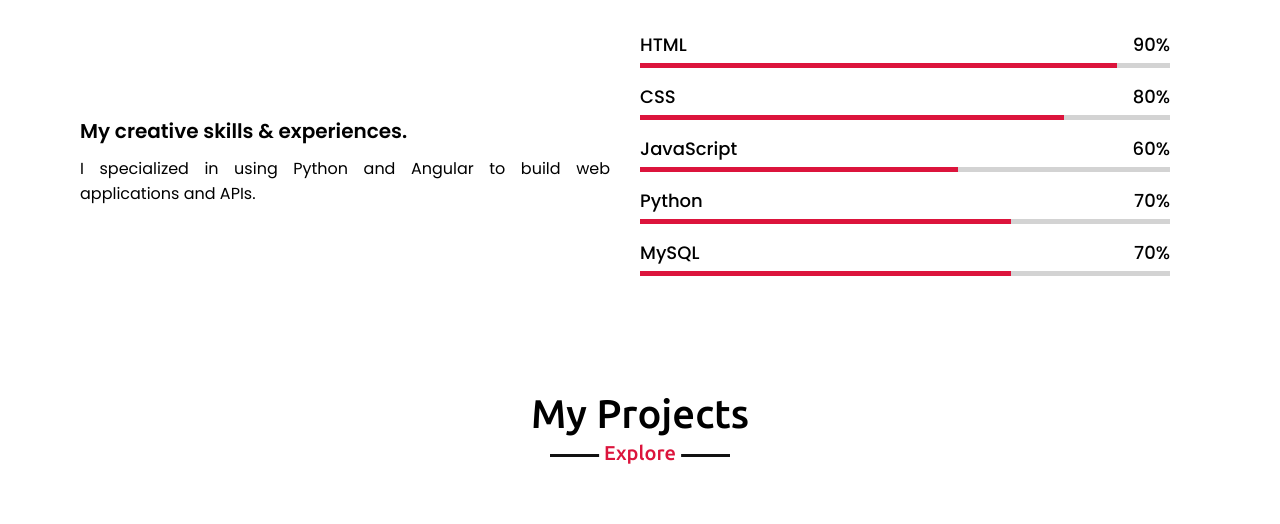
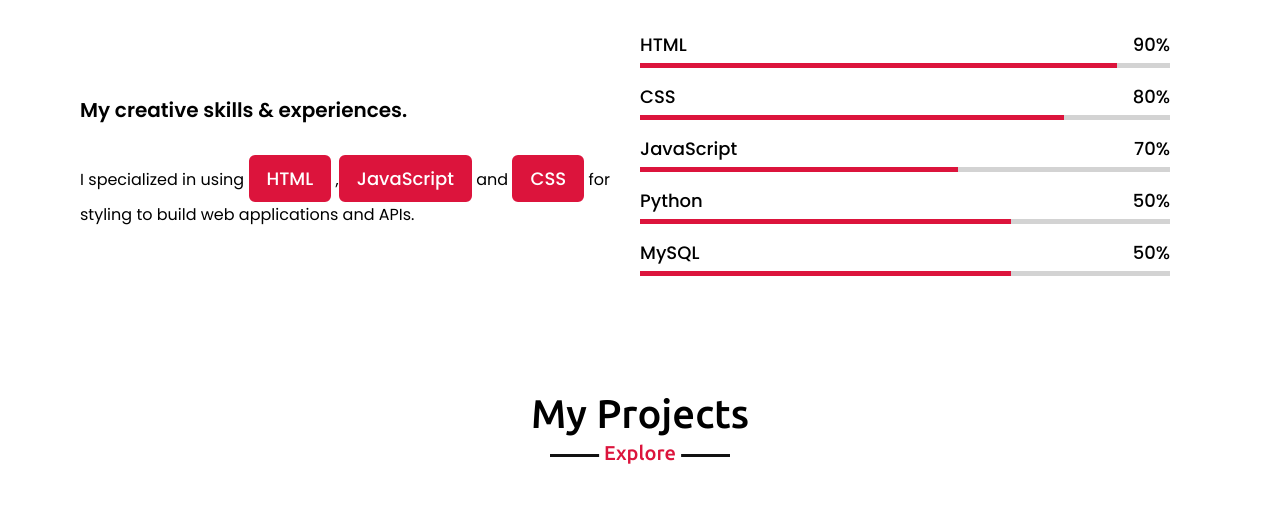
Before and after one commit to jepkess/Updatedportfolio, a plain HTML site: page index.html in a window 1280 px wide. Shown: the part 2360-2884 px from the top of the page. Drawn offline with nearby package versions, Linux system fonts and the light colour scheme.

Commit message:
modify the services page

```diff
--- a/index.html
+++ b/index.html
@@ -108,7 +108,7 @@
             <div class="skills-content">
                 <div class="column left">
                     <div class="text">My creative skills & experiences.</div>
-                     <p>I specialized in using Python and Angular to build web applications and APIs.</p>
+                     <p>I specialized in using <a href="HTML">HTML</a> ,<a href="JS">JavaScript</a> and <a href="CSS">CSS</a> for styling  to build web applications and APIs.</p>
                 </div>
                 <div class="column right">
                     <div class="bars">
@@ -128,21 +128,21 @@
                     <div class="bars">
                         <div class="info">
                             <span>JavaScript</span>
-                            <span>60%</span>
+                            <span>70%</span>
                         </div>
                         <div class="line js"></div>
                     </div>
                     <div class="bars">
                         <div class="info">
                             <span>Python</span>
-                            <span>70%</span>
+                            <span>50%</span>
                         </div>
                         <div class="line php"></div>
                     </div>
                     <div class="bars">
                         <div class="info">
                             <span>MySQL</span>
-                            <span>70%</span>
+                            <span>50%</span>
                         </div>
                         <div class="line mysql"></div>
                         <a name="projects">
```
